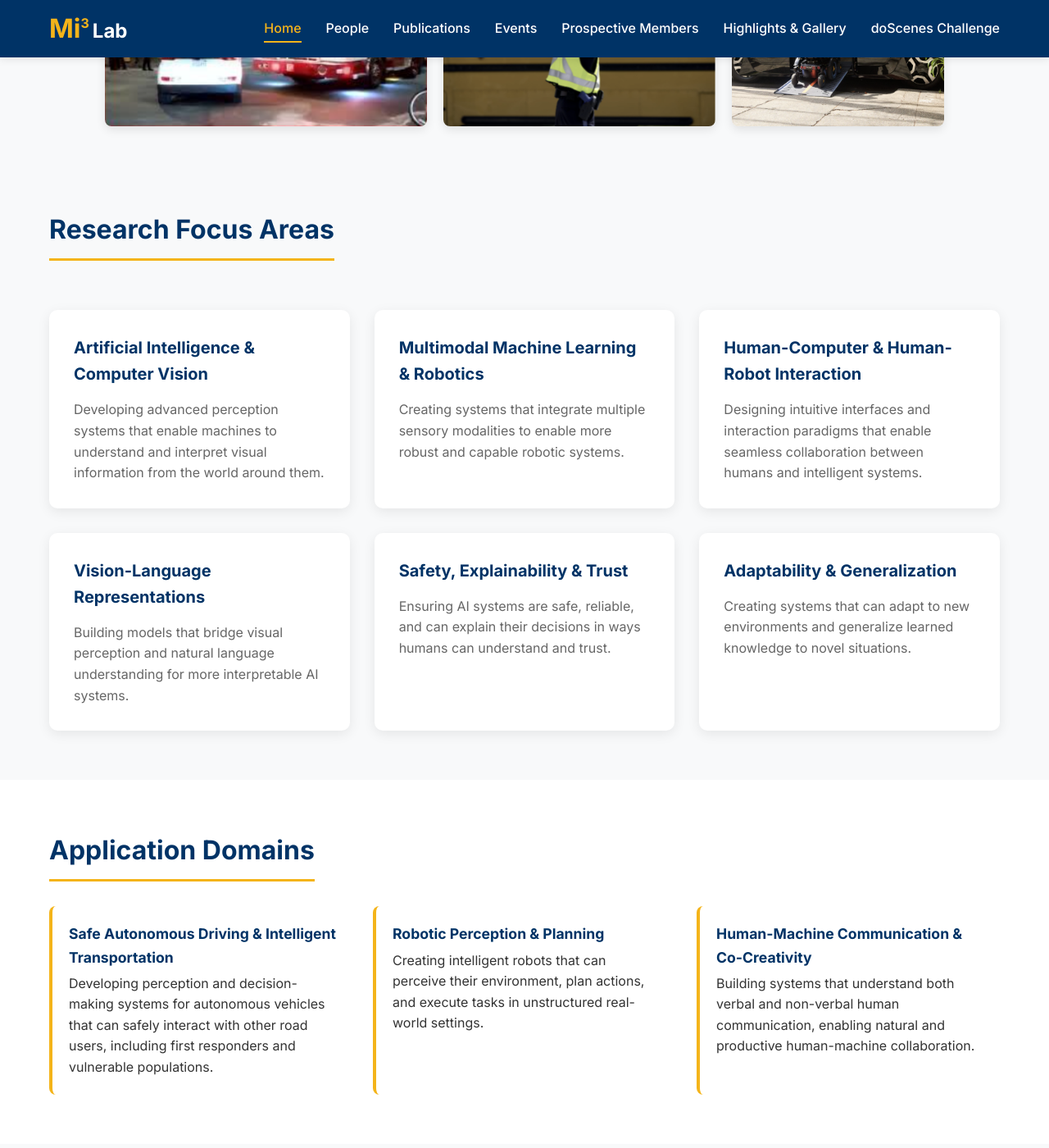
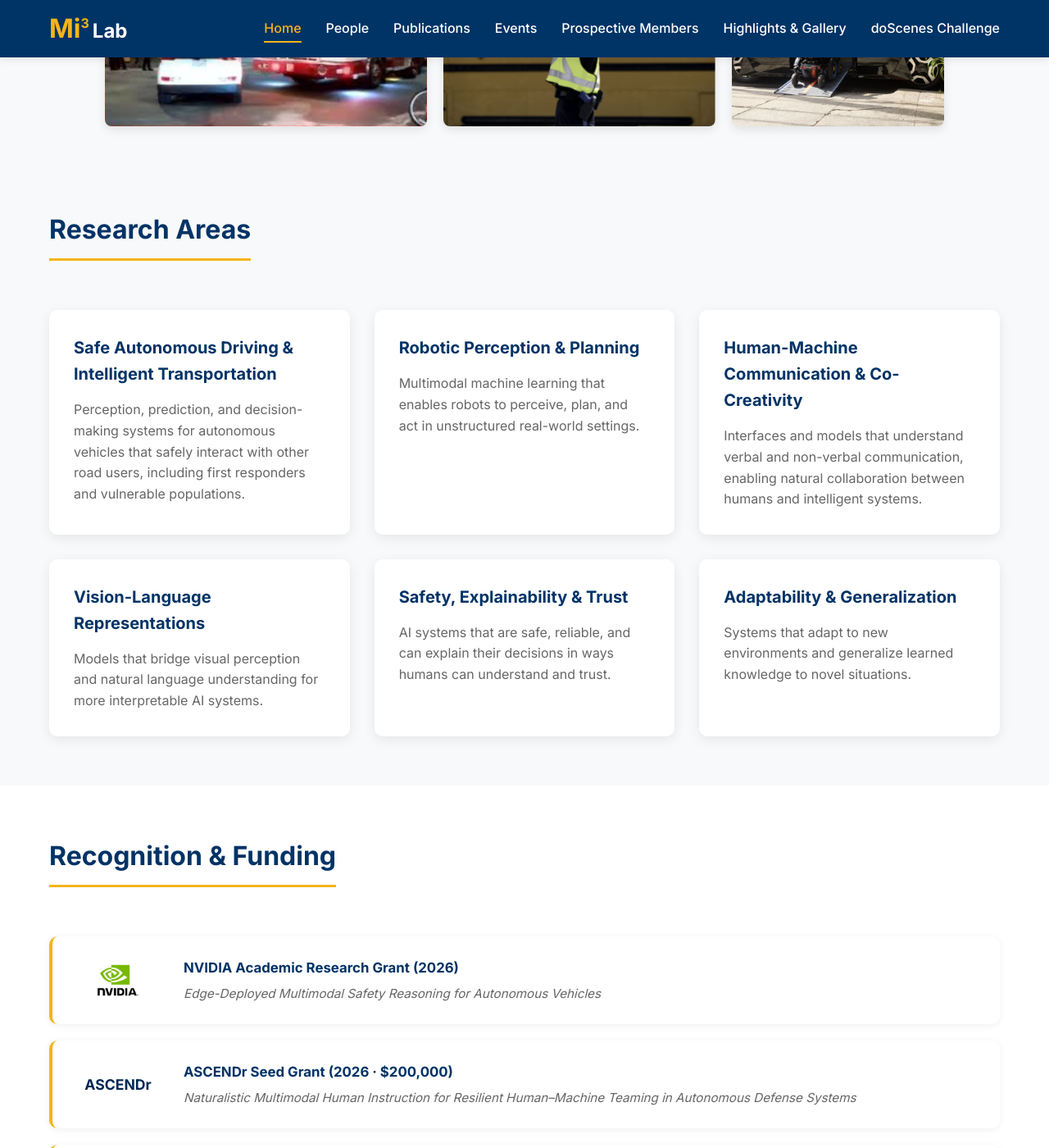
Before and after one commit to Mi3-Lab/mi3-lab.github.io, a Jekyll site: the page built from index.html, in a window 1280 px wide and 1400 px high, scrolled down 940 px. Shown: the whole window at 82% size. Built offline with Jekyll 4.4.1, drawn with Linux system fonts in a browser that asks for light colours.

Commit message:
Merge Research Focus and Application Domains into single section
Co-Authored-By: Claude Opus 4.7 <noreply@anthropic.com>

```diff
--- a/index.html
+++ b/index.html
@@ -31,57 +31,31 @@ title: Home
 
 <section class="research">
   <div class="container">
-    <h2 class="section-title">Research Focus Areas</h2>
+    <h2 class="section-title">Research Areas</h2>
     <div class="research-grid">
       <div class="research-card">
-        <h3>Artificial Intelligence & Computer Vision</h3>
-        <p>Developing advanced perception systems that enable machines to understand and interpret visual information from the world around them.</p>
+        <h3>Safe Autonomous Driving & Intelligent Transportation</h3>
+        <p>Perception, prediction, and decision-making systems for autonomous vehicles that safely interact with other road users, including first responders and vulnerable populations.</p>
       </div>
       <div class="research-card">
-        <h3>Multimodal Machine Learning & Robotics</h3>
-        <p>Creating systems that integrate multiple sensory modalities to enable more robust and capable robotic systems.</p>
+        <h3>Robotic Perception & Planning</h3>
+        <p>Multimodal machine learning that enables robots to perceive, plan, and act in unstructured real-world settings.</p>
       </div>
       <div class="research-card">
-        <h3>Human-Computer & Human-Robot Interaction</h3>
-        <p>Designing intuitive interfaces and interaction paradigms that enable seamless collaboration between humans and intelligent systems.</p>
+        <h3>Human-Machine Communication & Co-Creativity</h3>
+        <p>Interfaces and models that understand verbal and non-verbal communication, enabling natural collaboration between humans and intelligent systems.</p>
       </div>
       <div class="research-card">
         <h3>Vision-Language Representations</h3>
-        <p>Building models that bridge visual perception and natural language understanding for more interpretable AI systems.</p>
+        <p>Models that bridge visual perception and natural language understanding for more interpretable AI systems.</p>
       </div>
       <div class="research-card">
         <h3>Safety, Explainability & Trust</h3>
-        <p>Ensuring AI systems are safe, reliable, and can explain their decisions in ways humans can understand and trust.</p>
+        <p>AI systems that are safe, reliable, and can explain their decisions in ways humans can understand and trust.</p>
       </div>
       <div class="research-card">
         <h3>Adaptability & Generalization</h3>
-        <p>Creating systems that can adapt to new environments and generalize learned knowledge to novel situations.</p>
-      </div>
-    </div>
-  </div>
-</section>
-
-<section class="applications">
-  <div class="container">
-    <h2 class="section-title">Application Domains</h2>
-    <div class="applications-list">
-      <div class="application-item">
-        <div>
-          <h3>Safe Autonomous Driving & Intelligent Transportation</h3>
-          <p>Developing perception and decision-making systems for autonomous vehicles that can safely interact with other road users, including first responders and vulnerable populations.</p>
-        </div>
-      </div>
-      <div class="application-item">
-        <div>
-          <h3>Robotic Perception & Planning</h3>
-          <p>Creating intelligent robots that can perceive their environment, plan actions, and execute tasks in unstructured real-world settings.</p>
-        </div>
-      </div>
-      <div class="application-item">
-        <div>
-          <h3>Human-Machine Communication & Co-Creativity</h3>
-          <p>Building systems that understand both verbal and non-verbal human communication, enabling natural and productive human-machine collaboration.</p>
-        </div>
+        <p>Systems that adapt to new environments and generalize learned knowledge to novel situations.</p>
       </div>
     </div>
   </div>
```
